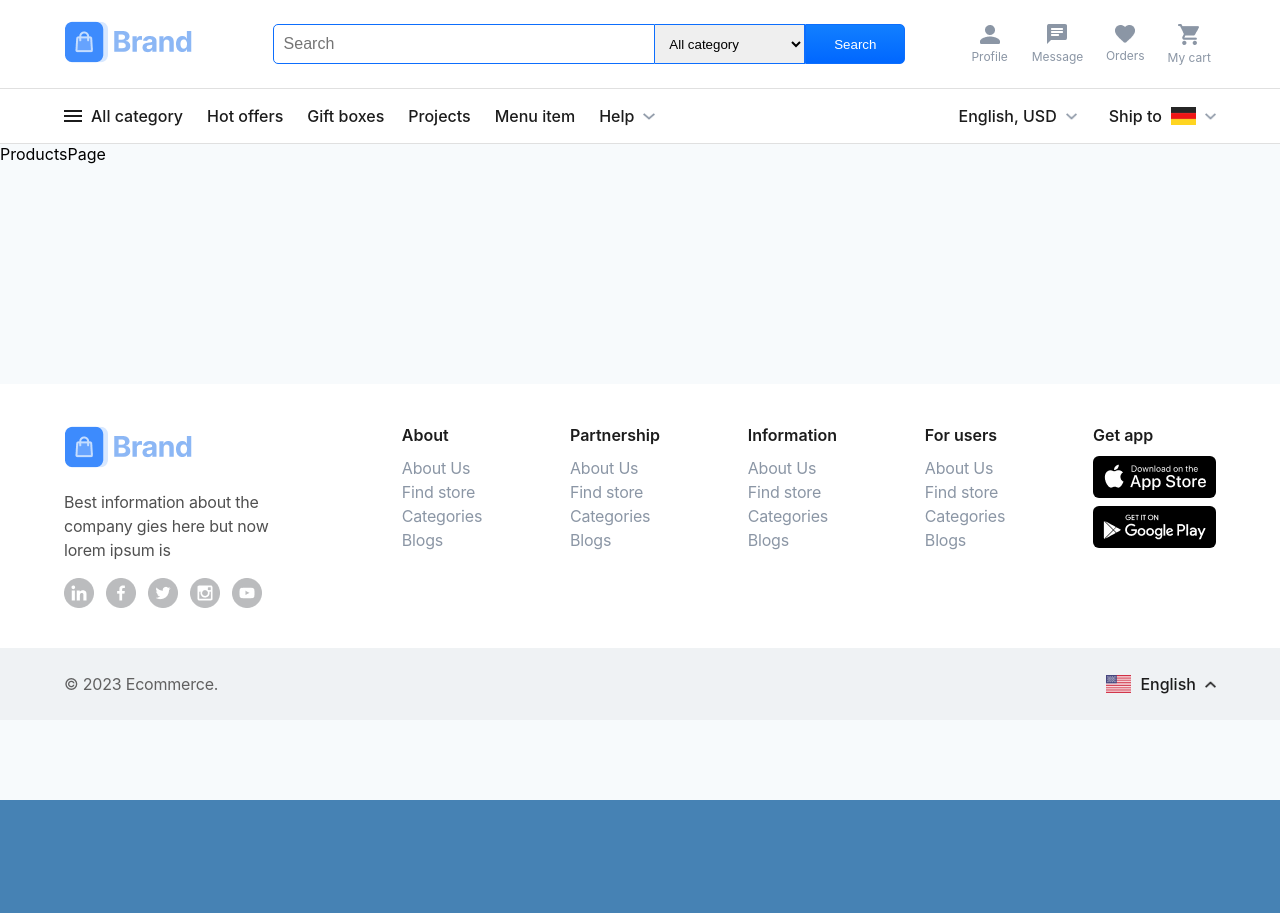
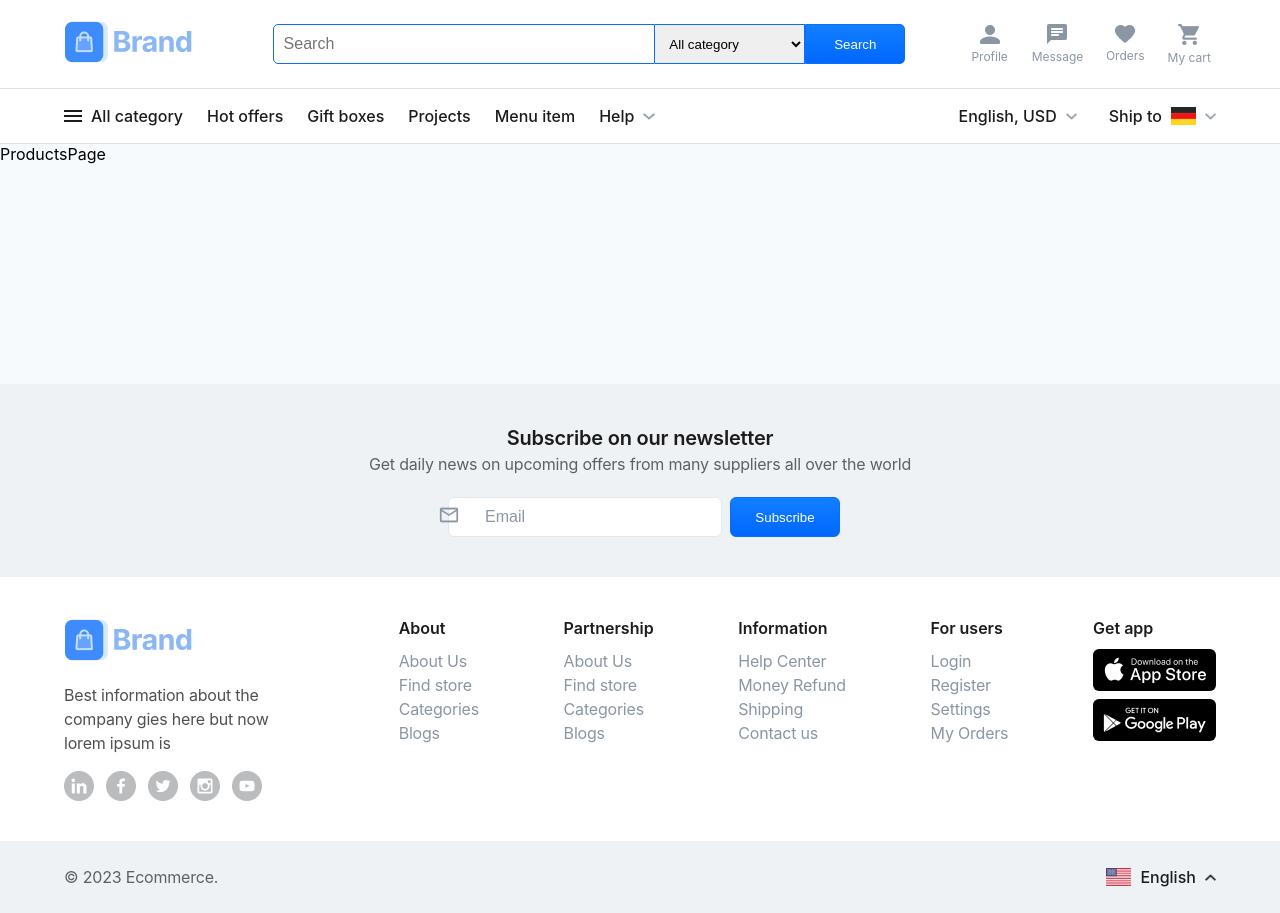
Before and after one commit to yahya240/GSG_E-Commerce_StyledComponent, a React (Create React App) app: page /products in a window 1280 px wide. Before the commit the page ends 800 px from the top, so only its background shows below. Built offline with nearby package versions, Linux system fonts and the light colour scheme.

Commit message:
adding discount section and subscribe section to the pages

```diff
--- a/src/global/themes.js
+++ b/src/global/themes.js
@@ -18,6 +18,7 @@ export const lightTheme = {
     page: 'white',
     bgPrimary: '#F7F7F7',
     whiteColor: '#FFFFFF',
+    whiteColor2: '#E3E8EE',
     blackColor: '#1C1C1C',
     blackColor2: '#606060',
     blackColor3: '#000000',
@@ -26,8 +27,14 @@ export const lightTheme = {
     greyColor3: '#F7FAFC',
     greyColor4: '#8B96A5',
     greyColor5: '#EFF2F4;',
+    greyColor6: '#505050;',
     blueColor: '#0D6EFD',
     blueColor2: '#4267B2',
+    blueColor3: '#127FFF',
+    blueColor4: '#0067FF',
+    blueColor5: '#237CFF',
+    blueColor6: '#005ADE;',
+    orangeColor: '#FF9017;',
   },
   fontSizes,
 };
--- a/src/pages/Cart/index.jsx
+++ b/src/pages/Cart/index.jsx
@@ -1,7 +1,7 @@
 import React from 'react'
 import styled from 'styled-components'
 
-import { MainHeader, MainNavbar, MainFooter } from '../../sections'
+import { MainHeader, MainNavbar, MainFooter, DiscountBar } from '../../sections'
 
 
 const Cart = () => {
@@ -13,6 +13,7 @@ const Cart = () => {
       <JustSpace>
         CartPage
       </JustSpace>
+      <DiscountBar />
       <MainFooter />
 
     </CartPage>
--- a/src/pages/Main/index.jsx
+++ b/src/pages/Main/index.jsx
@@ -1,7 +1,7 @@
 import React from 'react'
 import styled from 'styled-components'
 
-import { MainHeader, MainNavbar, MainFooter } from '../../sections'
+import { MainHeader, MainNavbar, MainFooter, Subscribe } from '../../sections'
 // import { Container, Logo } from '../../components'
 
 // import usFlagIcon from '../../assets/images/us-flag.png'
@@ -21,6 +21,7 @@ const Main = () => {
       <MainNavbar />
       {/* just space to see footer */}
       <JustSpace />
+      <Subscribe />
       <MainFooter />
 
     </MainPage>
--- a/src/pages/Products/index.jsx
+++ b/src/pages/Products/index.jsx
@@ -1,7 +1,7 @@
 import React from 'react'
 import styled from 'styled-components'
 
-import { MainHeader, MainNavbar, MainFooter } from '../../sections'
+import { MainHeader, MainNavbar, MainFooter, Subscribe } from '../../sections'
 
 const Products = () => {
   return (
@@ -12,6 +12,7 @@ const Products = () => {
       <JustSpace>
         ProductsPage
       </JustSpace>
+      <Subscribe />
       <MainFooter />
 
     </ProductsPage>
--- a/src/pages/SingleProduct/index.jsx
+++ b/src/pages/SingleProduct/index.jsx
@@ -1,7 +1,7 @@
 import React from 'react'
 import styled from 'styled-components'
 
-import { MainHeader, MainNavbar, MainFooter } from '../../sections'
+import { MainHeader, MainNavbar, MainFooter, DiscountBar } from '../../sections'
 
 
 const SingleProduct = () => {
@@ -13,6 +13,7 @@ const SingleProduct = () => {
       <JustSpace>
         SingleProductPage
       </JustSpace>
+      <DiscountBar />
       <MainFooter />
 
     </SingleProductPage>
--- /dev/null
+++ b/src/sections/DiscountBar/index.jsx
@@ -0,0 +1,90 @@
+import React from 'react'
+import styled from 'styled-components'
+
+import { Container } from '../../components'
+
+const DiscountBar = () => {
+  return (
+    <Container>
+        <DiscountBarSection>
+            <DiscountBarContentContainer>
+                <DiscountBarContent>
+                    <DiscountBarContentHeader>Super discount on more than 100 USD</DiscountBarContentHeader>
+                    <DiscountBarContentText>Have you ever finally just write dummy info</DiscountBarContentText>
+                </DiscountBarContent>
+            </DiscountBarContentContainer>
+            <DiscountBarButton>Shop now</DiscountBarButton>
+        </DiscountBarSection>
+    </Container>
+  )
+}
+
+const DiscountBarButton = styled.button`
+width: 121px;
+height: 40px;
+
+outline: none;
+border: none;
+background: ${({theme}) => theme.pallet.orangeColor};
+border-radius: 6px;
+color: ${({theme}) => theme.pallet.whiteColor};
+margin-right: 32px;
+z-index: 2;
+`
+const DiscountBarContentText = styled.p`
+font-weight: 400;
+font-size: 16px;
+line-height: 19px;
+
+color:${({theme}) => theme.pallet.whiteColor};
+
+opacity: 0.7;
+`
+const DiscountBarContentHeader = styled.h4`
+font-weight: 600;
+font-size: 24px;
+line-height: 32px;
+
+letter-spacing: -0.2px;
+
+color: ${({theme}) => theme.pallet.whiteColor};
+`
+const DiscountBarContent = styled.div`
+    margin-left: 30px;
+`
+const DiscountBarContentContainer = styled.div`
+    width: 65%;
+    height: 100%;
+    background-color: ${({theme}) => theme.pallet.blueColor5};
+    display: flex;
+    align-items: center;
+    border-radius: 8px;
+
+    position: relative;
+
+    &::after{
+        content:'';
+        position: absolute;
+        width: 60px;
+        height: 100%;
+        right: -40px;
+        transform: skewX(15deg);
+        background-color: ${({theme}) => theme.pallet.blueColor5};
+    }
+    z-index: 1;
+`
+
+const DiscountBarSection = styled.div`
+    width: 100%;
+    height: 120px;
+    background-color: ${({theme}) => theme.pallet.blueColor6};
+    border-radius: 8px;
+
+    display: flex;
+    justify-content: space-between;
+    align-items: center;
+
+    margin: 20px 0 40px;
+`
+
+export default DiscountBar
--- a/src/sections/MainFooter/index.jsx
+++ b/src/sections/MainFooter/index.jsx
@@ -60,10 +60,10 @@ const MainFooter = () => {
                   <ContentDetailItem>
                     <ContentDetailItemHeader>Information</ContentDetailItemHeader>
                     <ContentDetailItemContent>
-                      <ContentDetailSingleItem>About Us</ContentDetailSingleItem>
-                      <ContentDetailSingleItem>Find store</ContentDetailSingleItem>
-                      <ContentDetailSingleItem>Categories</ContentDetailSingleItem>
-                      <ContentDetailSingleItem>Blogs</ContentDetailSingleItem>
+                      <ContentDetailSingleItem>Help Center</ContentDetailSingleItem>
+                      <ContentDetailSingleItem>Money Refund</ContentDetailSingleItem>
+                      <ContentDetailSingleItem>Shipping</ContentDetailSingleItem>
+                      <ContentDetailSingleItem>Contact us</ContentDetailSingleItem>
                     </ContentDetailItemContent>
                   </ContentDetailItem>
                 </FooterContentDetails>
@@ -72,10 +72,10 @@ const MainFooter = () => {
                   <ContentDetailItem>
                     <ContentDetailItemHeader>For users</ContentDetailItemHeader>
                     <ContentDetailItemContent>
-                      <ContentDetailSingleItem>About Us</ContentDetailSingleItem>
-                      <ContentDetailSingleItem>Find store</ContentDetailSingleItem>
-                      <ContentDetailSingleItem>Categories</ContentDetailSingleItem>
-                      <ContentDetailSingleItem>Blogs</ContentDetailSingleItem>
+                      <ContentDetailSingleItem>Login</ContentDetailSingleItem>
+                      <ContentDetailSingleItem>Register</ContentDetailSingleItem>
+                      <ContentDetailSingleItem>Settings</ContentDetailSingleItem>
+                      <ContentDetailSingleItem>My Orders</ContentDetailSingleItem>
                     </ContentDetailItemContent>
                   </ContentDetailItem>
                 </FooterContentDetails>
@@ -143,7 +143,7 @@ const ContentDetailSingleItem = styled.div`
 
   /* gray-500 */
 
-  color: #8B96A5;
+  color: ${({theme}) => theme.pallet.greyColor4};
 `
 const ContentDetailItemContent = styled.div`
   margin-top: 10px;
@@ -152,12 +152,8 @@ const ContentDetailItemHeader = styled.h3`
   font-weight:600;
   font-size: 16px;
   line-height: 22px;
-  /* identical to box height, or 138% */
 
-
-  /* dark */
-
-  color: #1C1C1C;
+  color: ${({theme}) => theme.pallet.blackColor};
 `
 const ContentDetailItem = styled.div`
 
@@ -180,7 +176,7 @@ const CompanyInfoText = styled.h4`
   letter-spacing: -0.2px;
 
   padding: 1rem 0;
-  color: #505050;
+  color: ${({theme}) => theme.pallet.greyColor6};
 `
 const CompanyInfo = styled.div`
 
--- /dev/null
+++ b/src/sections/Subscribe/index.jsx
@@ -0,0 +1,96 @@
+import React from 'react'
+import styled from 'styled-components'
+
+import message2 from '../../assets/images/message2.png'
+
+const Subscribe = () => {
+  return (
+    <SubscribeSection>
+        <SubscribeContainer>
+            <SubscribeContent>
+                <SubscribeContentHeader>Subscribe on our newsletter</SubscribeContentHeader>
+                <SubscribeContentText>Get daily news on upcoming offers from many suppliers all over the world</SubscribeContentText>
+                <SubscribeContentEmail>
+                    <SubscribeContentEmailIcon src={message2} />
+                    <SubscribeContentEmailInput placeholder='Email' />
+                    <SubscribeContentEmailButton>Subscribe</SubscribeContentEmailButton>
+                </SubscribeContentEmail>
+            </SubscribeContent>
+        </SubscribeContainer>
+    </SubscribeSection>
+  )
+}
+
+const SubscribeContentEmailIcon = styled.img`
+    position: absolute;
+    left: 4.4rem;
+    top: 10px;
+`
+const SubscribeContentEmailButton = styled.button`
+    width: 110px;
+    height: 40px;
+    color: ${({theme}) => theme.pallet.whiteColor};
+    background: linear-gradient(180deg, ${({theme}) => theme.pallet.blueColor3} 0%, ${({theme}) => theme.pallet.blueColor4} 100%);
+
+    border: 1px solid ${({theme}) => theme.pallet.blueColor};
+    border-radius: 6px;
+    cursor: pointer;
+`
+const SubscribeContentEmailInput = styled.input`
+    width: 274px;
+    height: 40px;
+    background: ${({theme}) => theme.pallet.whiteColor};
+    border: 1px solid ${({theme}) => theme.pallet.whiteColor2};
+    border-radius: 6px;
+    outline: none;
+    padding-left: 36px;
+    margin: 0 8px;
+
+    &::placeholder{
+        font-weight: 400;
+        font-size: 16px;
+        line-height: 19px;
+
+        color: ${({theme}) => theme.pallet.greyColor4};
+    }
+`
+const SubscribeContentEmail = styled.div`
+    position: relative;
+    margin-top: 21px;
+`
+const SubscribeContentText = styled.p`
+    font-weight: 400;
+    font-size: 16px;
+    line-height: 24px;
+
+    text-align: center;
+    letter-spacing: -0.2px;
+
+    color: ${({theme}) => theme.pallet.blackColor2};
+`
+const SubscribeContentHeader = styled.h4`
+    font-weight: 600;
+    font-size: 20px;
+    line-height: 28px;
+
+    text-align: center;
+    letter-spacing: -0.2px;
+
+    color: ${({theme}) => theme.pallet.blackColor};
+`
+const SubscribeContent = styled.div`
+    text-align: center;
+`
+
+const SubscribeContainer = styled.div`
+    display: flex;
+    justify-content: center;
+    align-items: center;
+    padding: 40px 0;
+`
+const SubscribeSection = styled.div`
+    width: 100%;
+    background-color: ${({theme}) => theme.pallet.greyColor5};
+`
+
+export default Subscribe
--- a/src/sections/index.js
+++ b/src/sections/index.js
@@ -1,3 +1,5 @@
 export {default as MainHeader} from './MainHeader'
 export {default as MainNavbar} from './MainNavbar'
 export {default as MainFooter} from './MainFooter'
+export {default as Subscribe} from './Subscribe'
+export {default as DiscountBar} from './DiscountBar'
```
Also changed, not shown: src/assets/images/message2.png (added).
